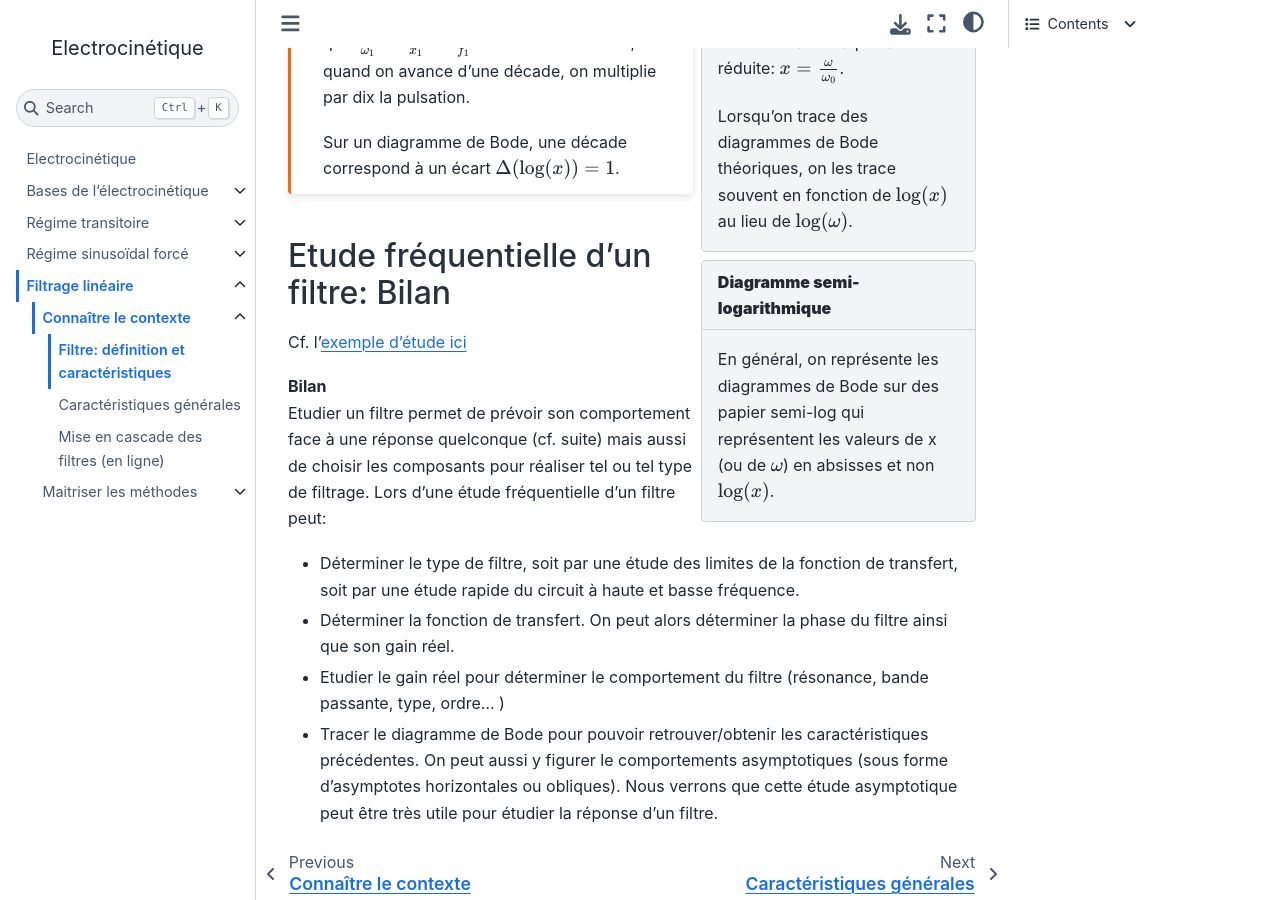
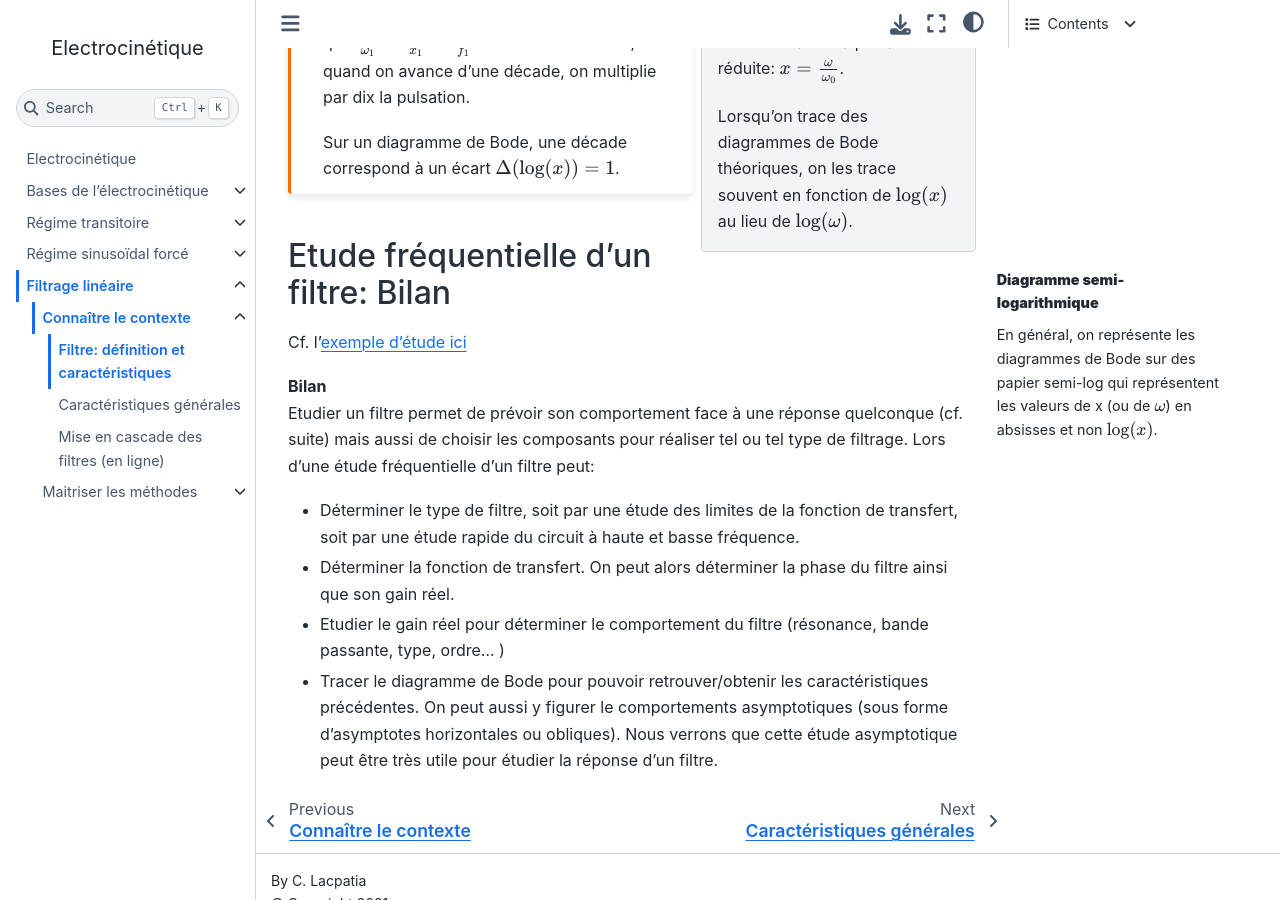
Before and after one commit to pcsi3physiquestan/electrocinetique_sources, a Jupyter Book: the page built from notebook/el_filtrage_def.md, in a window 1280 px wide and 900 px high, scrolled down 4614 px. Built offline with Jupyter Book 1.0.4 settings and Sphinx 7.4.7 and the Sphinx Book theme 1.1.4, drawn with Linux system fonts in a browser that asks for light colours.

Commit message:
Mise à jour des sources

`````diff
--- a/notebook/el_filtrage_def.md
+++ b/notebook/el_filtrage_def.md
@@ -111,7 +111,7 @@ Pour l'étude d'un filtre linéaire, on peut souvent faire apparaître une grand
 
 Lorsqu'on trace des diagrammes de Bode théoriques, on les trace souvent en fonction de $\log(x)$ au lieu de $\log(\omega)$.
 ````
-````{sidebar} __Diagramme semi-logarithmique__
+````{margin} __Diagramme semi-logarithmique__
 En général, on représente les diagrammes de Bode sur des papier semi-log qui représentent les valeurs de x (ou de $\omega$) en absisses et non $\log(x)$.
 ````
 ````{important} __Diagramme de Bode__
`````
